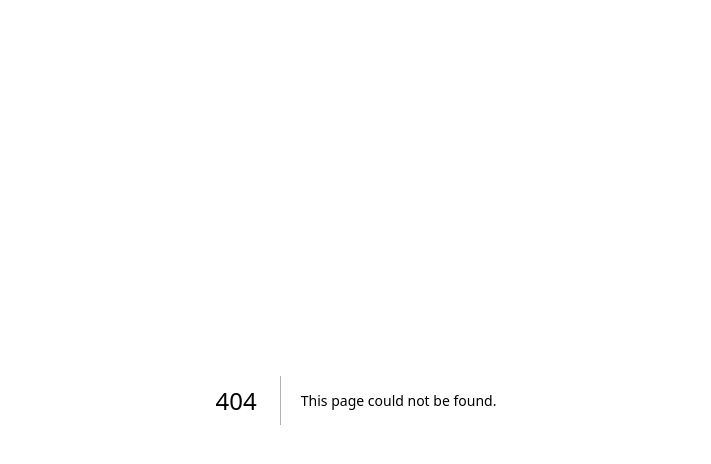
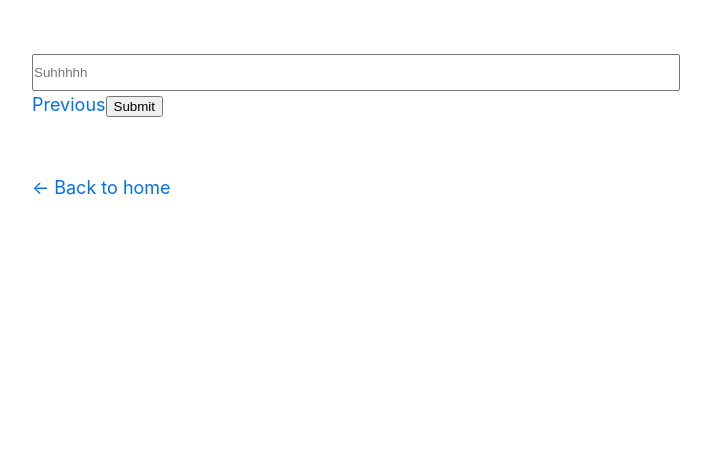
Before and after one commit to BrandtDavis/todo-app, a Next.js app in the folder client/: page /forms/addToDoItems in a window 1280 px wide. Before the commit this address had no page. Shown: the top 464 px of the page, without its empty margins (284-995 px from the left). Built offline with nearby package versions, Linux system fonts and the light colour scheme.

Commit message:
Add new form page

```diff
--- /dev/null
+++ b/client/pages/forms/addToDoItems.tsx
@@ -0,0 +1,17 @@
+import ToDoFormLayout from '../../components/layouts/toDoFormLayout';
+
+export default function AddToDoListItems(){
+    return (
+        <ToDoFormLayout>
+        <form action="">
+
+            <input type="text" placeholder="Suhhhhh" />
+
+            <a href="/forms/addToDoDetails">Previous</a>
+
+            <button type="submit">Submit</button>
+
+        </form>
+        </ToDoFormLayout>
+    )
+}
```
